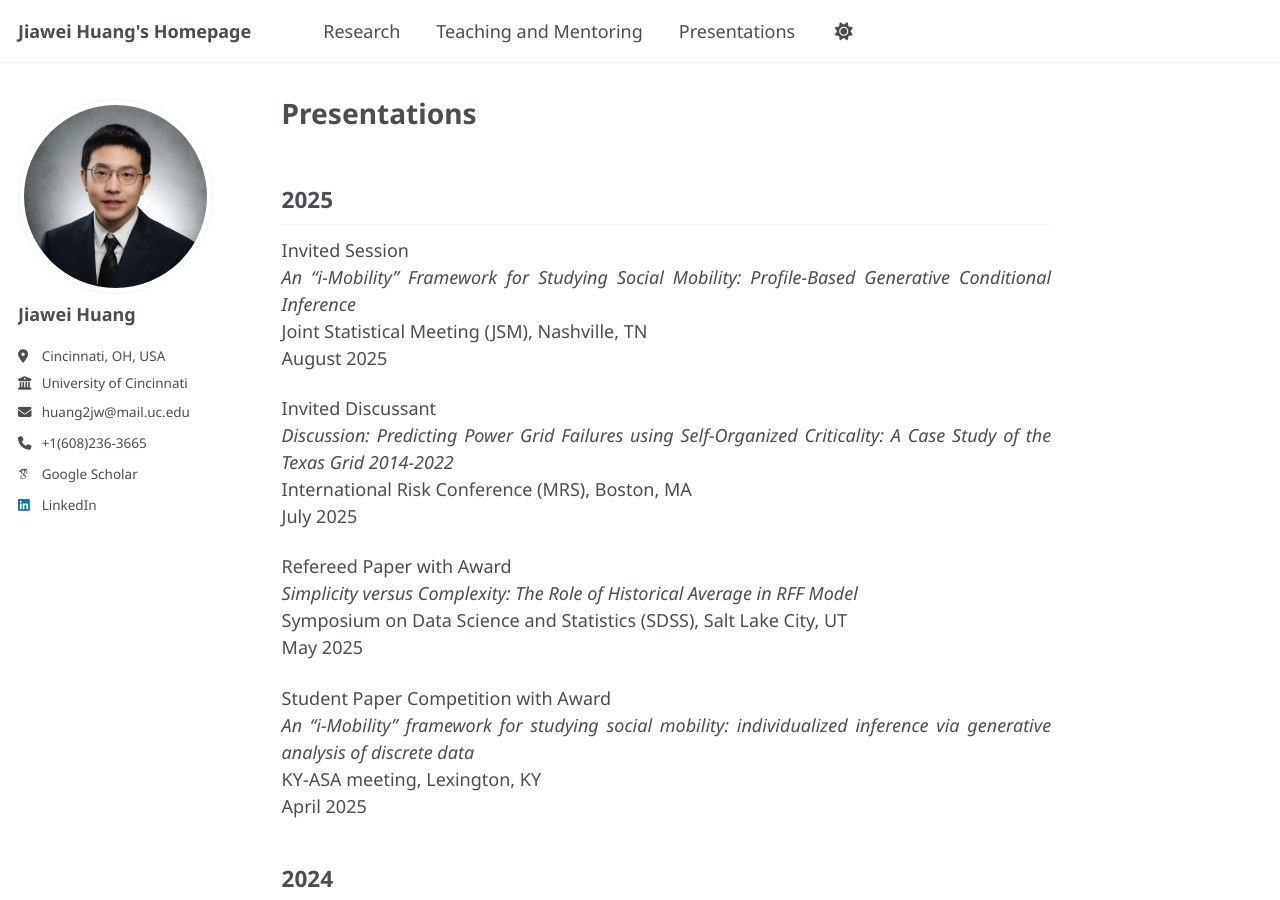
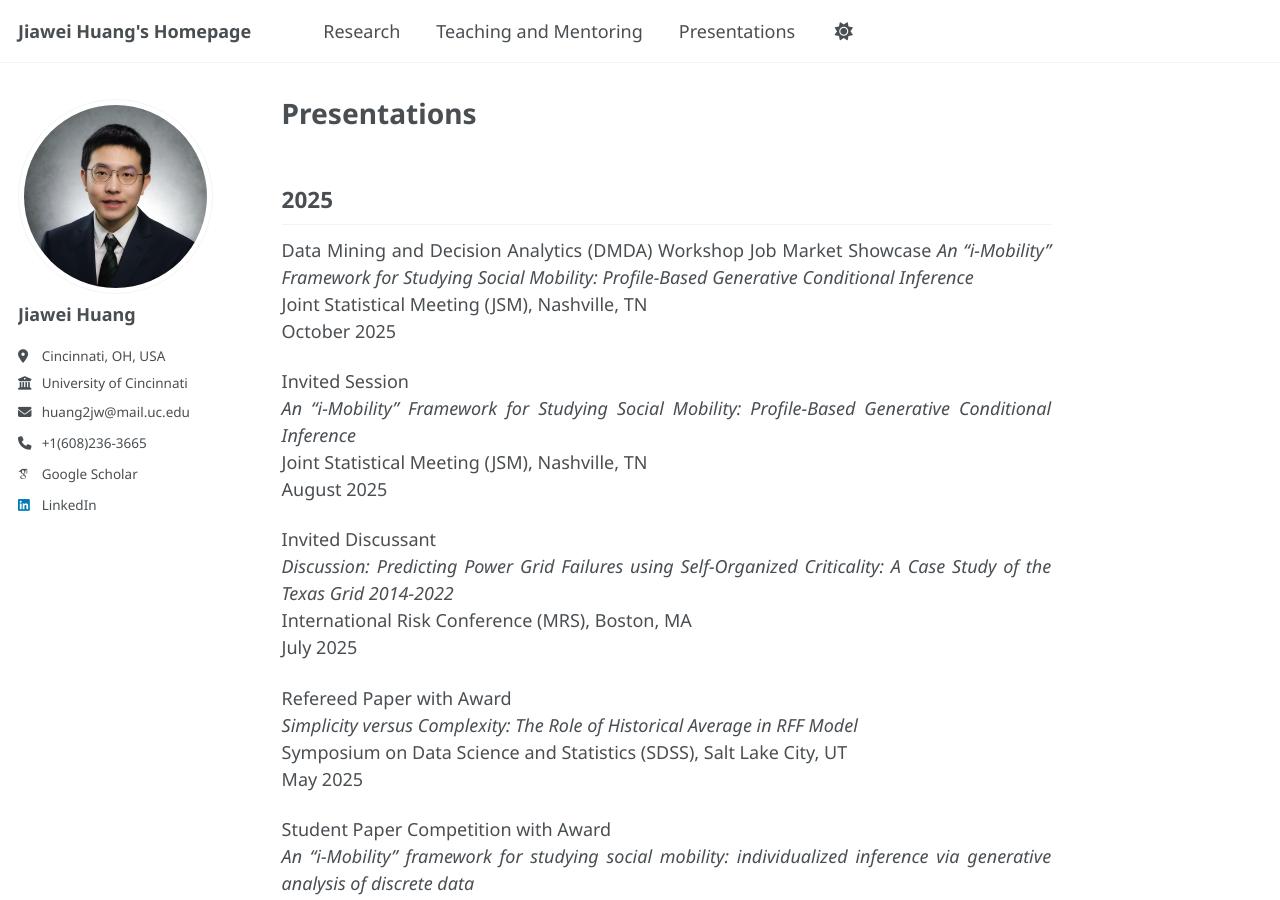
Before and after one commit to Jiawei98/Jiawei98.github.io, a Jekyll site: the page built from _pages/presentations.md, in a window 1280 px wide and 900 px high. Built offline with Jekyll 4.4.1, drawn with Linux system fonts in a browser that asks for light colours; some web fonts are replaced; a script that is not in the unit is left out.

Commit message:
Update presentations.md

```diff
--- a/_pages/presentations.md
+++ b/_pages/presentations.md
@@ -5,6 +5,12 @@ author_profile: true
 ---
 
 ## 2025
+
+Data Mining and Decision Analytics (DMDA) Workshop
+Job Market Showcase
+*An "i-Mobility" Framework for Studying Social Mobility: Profile-Based Generative Conditional Inference*
+Joint Statistical Meeting (JSM), Nashville, TN
+October 2025
 
 Invited Session
 *An "i-Mobility" Framework for Studying Social Mobility: Profile-Based Generative Conditional Inference*
```
